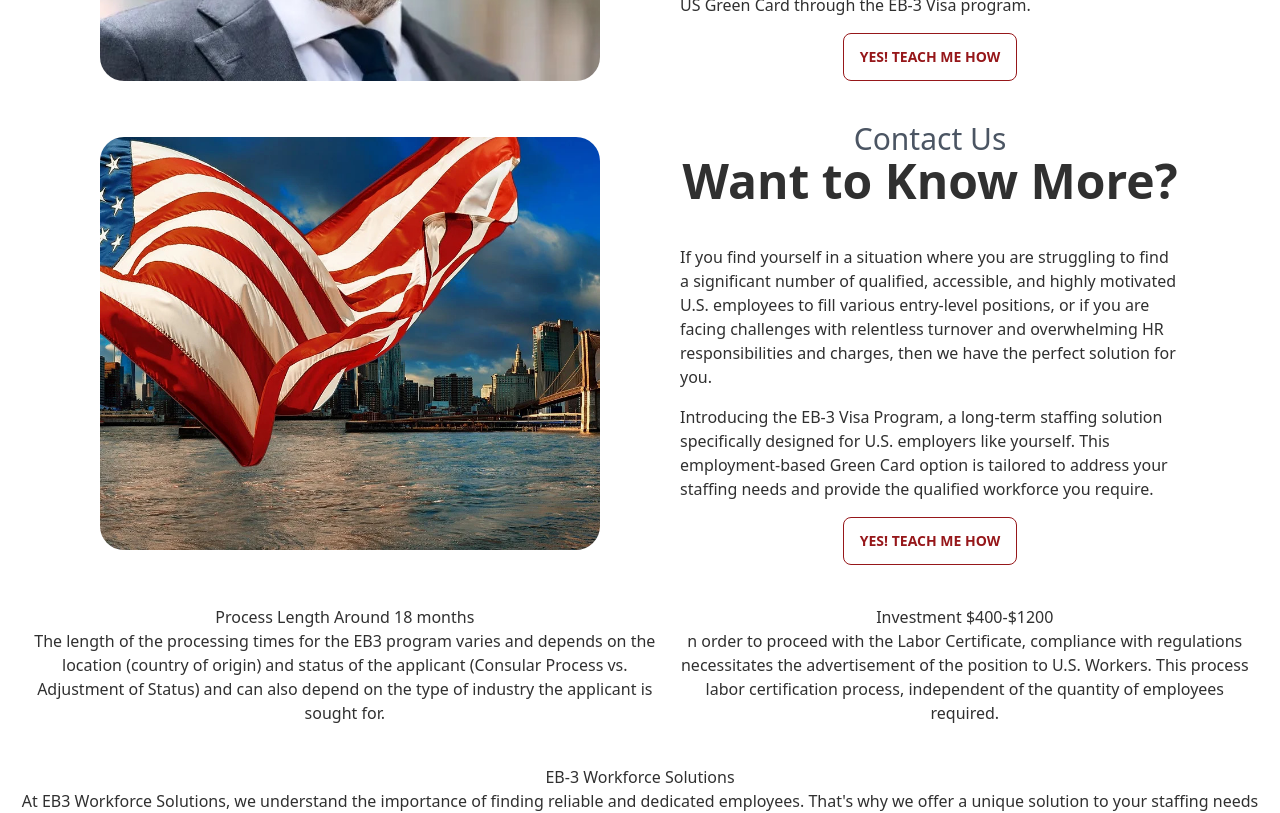
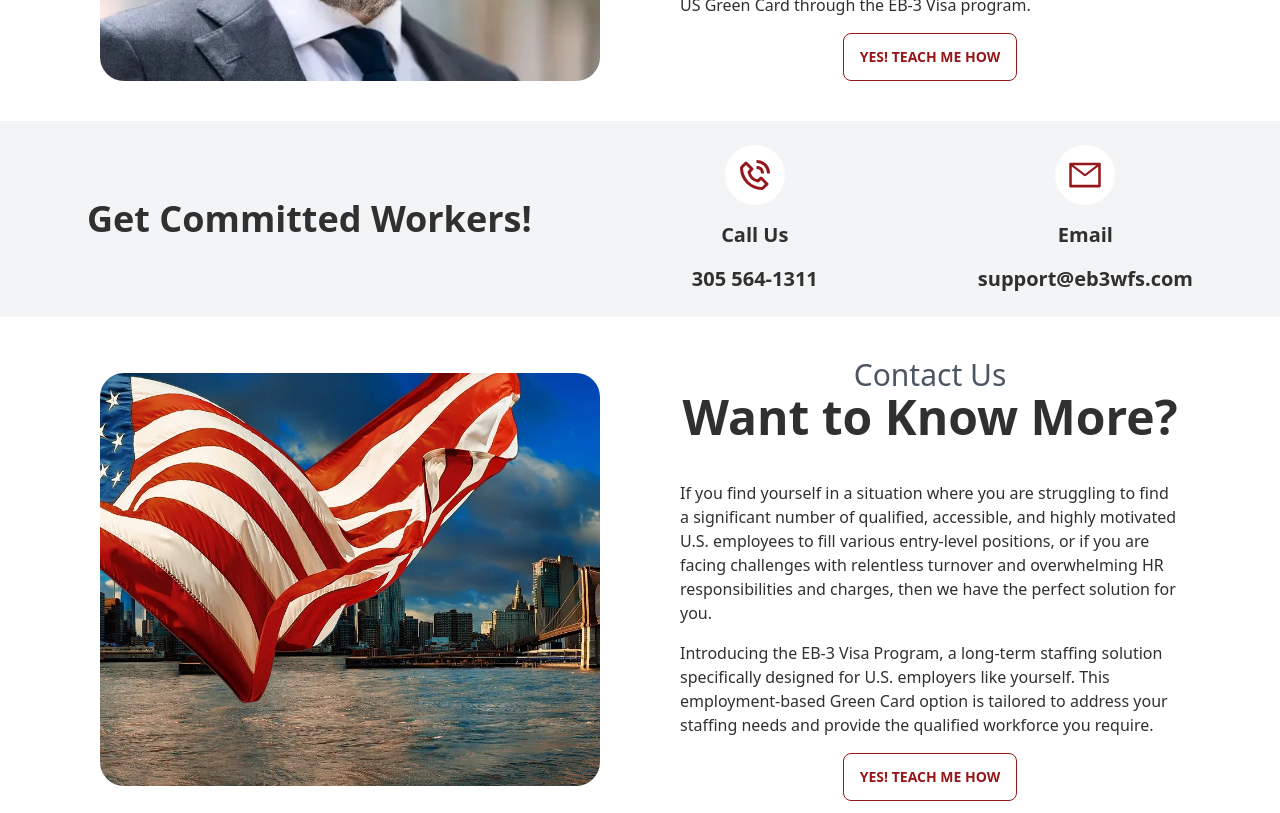
Before and after one commit to bryansanudo/workforce, a React (Vite) app: page /individuals/home in a window 1280 px wide. Shown: the part 1060-1873 px from the top of the page. Built offline with nearby package versions, Linux system fonts and the light colour scheme; the HTML template or start-up script is replaced by a standard one.

Commit message:
1 home divider

```diff
--- a/src/components/individuals/IHome.jsx
+++ b/src/components/individuals/IHome.jsx
@@ -2,6 +2,8 @@ import ISection from "@/components/individuals/ISection";
 import JamesBg from "@/assets/James-bg.jpg";
 import homeImg from "@/assets/home1.jpg";
 import IHeroHome from "@/components/individuals/hero/IHeroHome";
+import { AiOutlineMail } from "react-icons/ai";
+import { BiPhoneCall } from "react-icons/bi";
 
 const IHome = () => {
   return (
@@ -37,6 +39,24 @@ const IHome = () => {
             </div>
           </div>
 
+          <div className="flex items-center justify-center gap-6 md:gap-40 p-6 flex-col md:flex-row bg-gray-100 w-full ">
+            <h1 className="text-4xl font-bold">Get Committed Workers!</h1>
+            <div className="flex flex-col items-center justify-center gap-4 text-xl font-bold">
+              <div className="bg-white p-3 rounded-full ">
+                <BiPhoneCall className="text-4xl text-primary" />
+              </div>
+              <p>Call Us</p>
+              <p>305 564-1311</p>
+            </div>
+            <div className="flex flex-col items-center justify-center gap-4 font-bold text-xl">
+              <div className="bg-white p-3 rounded-full">
+                <AiOutlineMail className="text-primary text-4xl" />
+              </div>
+              <p>Email</p>
+              <p>support@eb3wfs.com</p>
+            </div>
+          </div>
+
           <div className="flex items-center justify-center gap-6 md:gap-20 flex-col md:flex-row">
             <div className="md:w-1/2 flex items-center justify-center">
               <img
@@ -45,7 +65,7 @@ const IHome = () => {
               />
             </div>
 
-            <div className="md:w-1/2 max-w-[500px] ">
+            <div className="md:w-1/2 max-w-[500px]  ">
               <div className="text-center mb-10">
                 <p className="text-3xl text-gray-600">Contact Us</p>
                 <p className="text-5xl font-bold ">Want to Know More?</p>
--- a/src/components/individuals/ISection.jsx
+++ b/src/components/individuals/ISection.jsx
@@ -8,7 +8,7 @@ const ISection = ({ title, subtitle, children, name }) => {
       </h1>
       <section
         name={name}
-        className="min-h-fit flex flex-col justify-start items-center  px-5 text-center"
+        className="min-h-fit flex flex-col justify-start items-center  text-center"
       >
         <div
           className={`font-bold text-4xl my-8 text-center text-transparent bg-clip-text  bg-gradient-to-r from-primary to-gray-500 transition duration-500 ease-in-out transform hover:-translate-y-1 hover:scale-110 md:text-5xl uppercase`}
```
